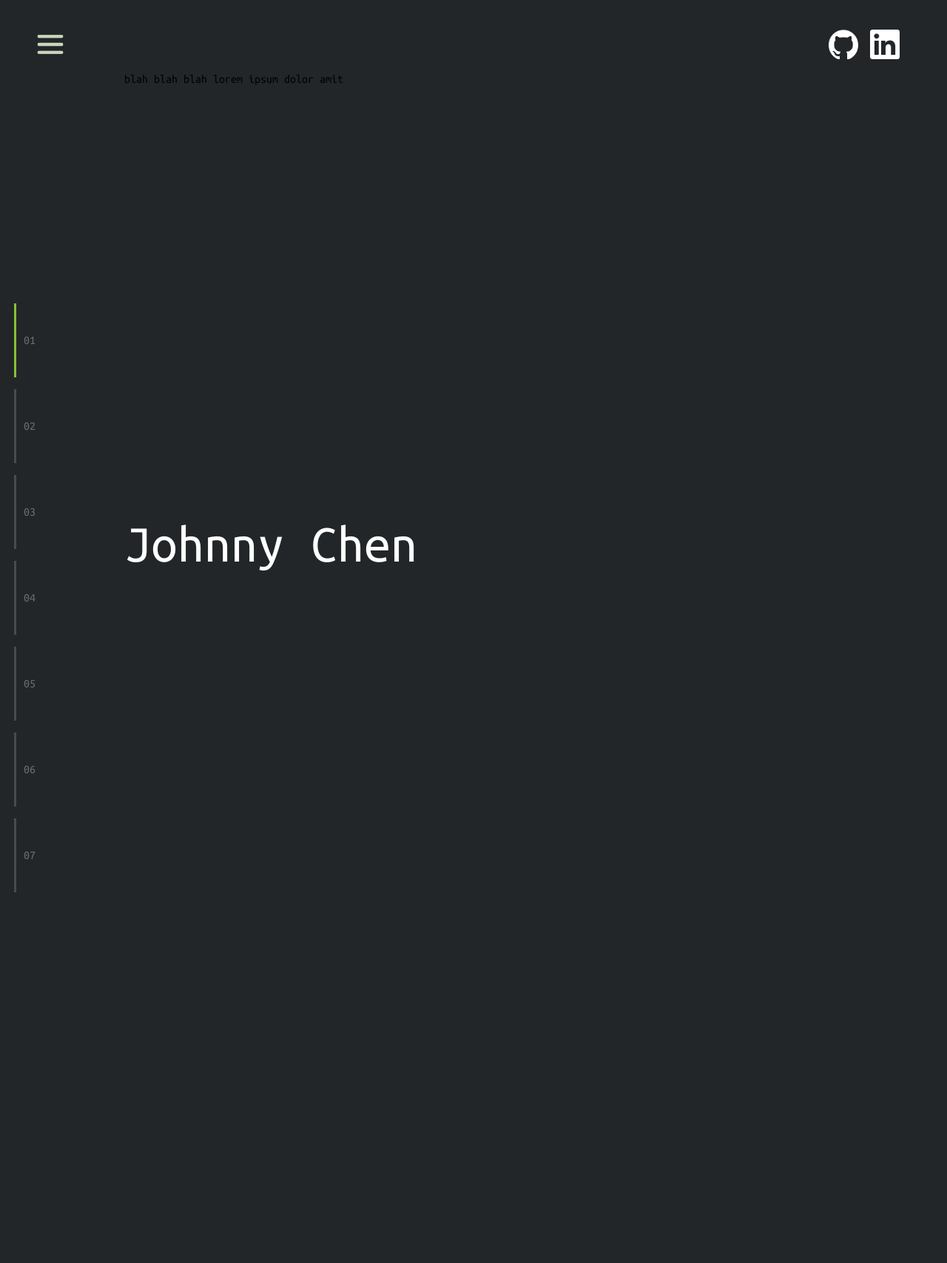
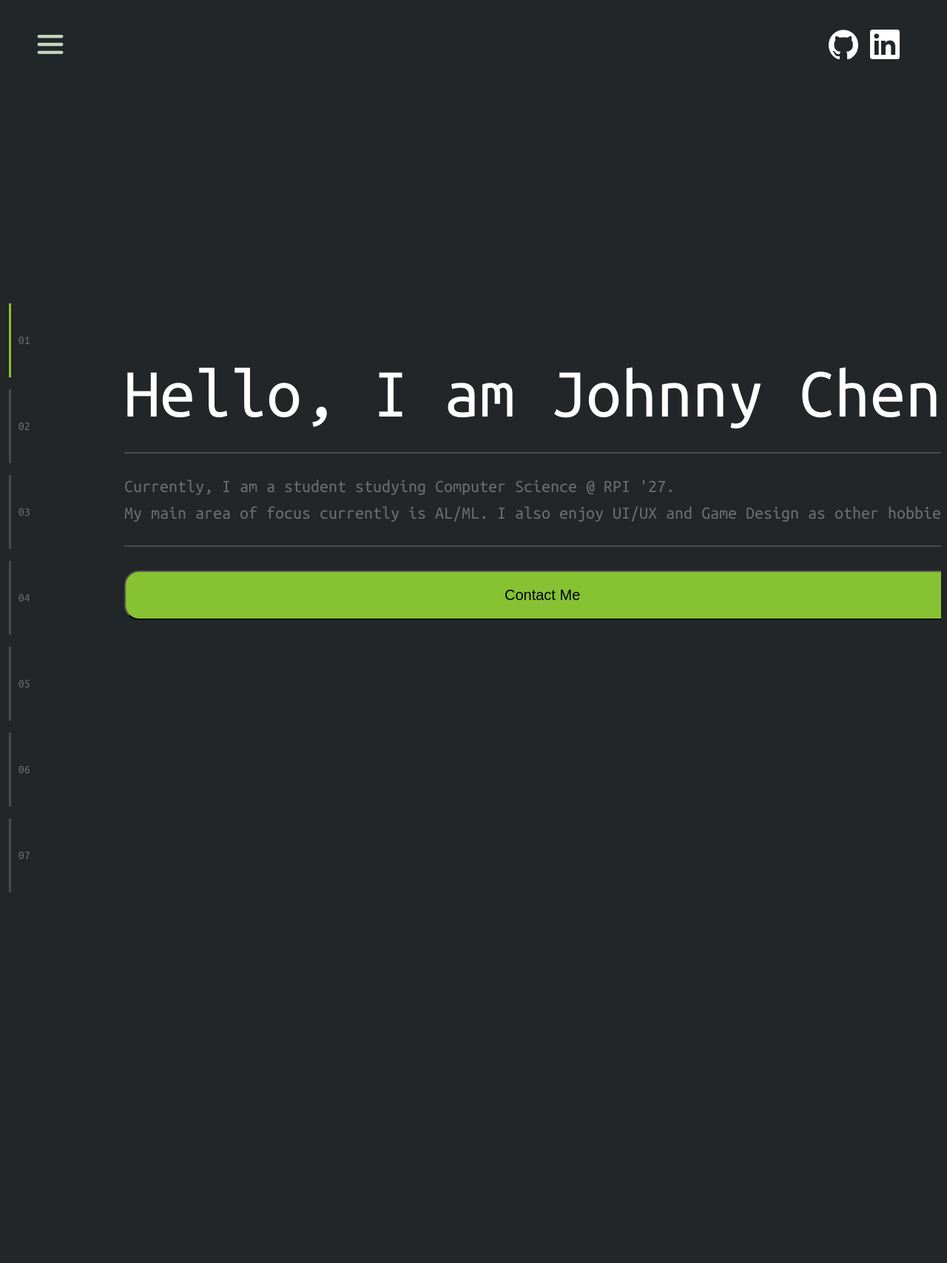
Before and after one commit to chenjohnny-cs/portfolio-dev, a PHP site: page / in a window 1280 px wide. Shown: the whole page at 74% size. Run offline with PHP 8.4, Linux system fonts and the light colour scheme.

Commit message:
New homepage with contact button, removed excess html from other pages

```diff
--- a/includes/pages/page1.inc
+++ b/includes/pages/page1.inc
@@ -1,4 +1,17 @@
+
+<!-- The Introductions Page -->
+
 <div id="introduction" class="page">
-    <p class="header">Johnny Chen</p>
-    <p class="subtext">blah blah blah lorem ipsum dolor amit</p>
+    <div>
+        <p class="header">Hello, I am Johnny Chen</p>
+        <div class="seperator"></div>
+        <div id="desc">
+            <p>Currently, I am a student studying Computer Science @ RPI '27. </p>
+            <p>My main area of focus currently is AL/ML. I also enjoy UI/UX and Game Design as other hobbies.</p>
+        </div>
+    </div>
+    <div class="seperator"></div>
+    <div>
+        <button class="btn-important">Contact Me</button>
+    </div>
 </div>
--- a/includes/pages/page2.inc
+++ b/includes/pages/page2.inc
@@ -1,4 +1,6 @@
-<div id="introduction" class="page">
-    <p class="header">Johnny Chen</p>
-    <p class="subtext">blah blah blah lorem ipsum dolor amit</p>
+
+<!-- Github / Personal Work -->
+
+<div class="page">
+    hello
 </div>
--- a/includes/pages/page3.inc
+++ b/includes/pages/page3.inc
@@ -1,4 +1,2 @@
-<div id="introduction" class="page">
-    <p class="header">Johnny Chen</p>
-    <p class="subtext">blah blah blah lorem ipsum dolor amit</p>
-</div>
+
+<!-- Professional Work -->
--- a/includes/pages/page4.inc
+++ b/includes/pages/page4.inc
@@ -1,4 +1,2 @@
-<div id="introduction" class="page">
-    <p class="header">Johnny Chen</p>
-    <p class="subtext">blah blah blah lorem ipsum dolor amit</p>
-</div>
+
+<!-- Contributions -->
--- a/includes/pages/page5.inc
+++ b/includes/pages/page5.inc
@@ -1,4 +1,2 @@
-<div id="introduction" class="page">
-    <p class="header">Johnny Chen</p>
-    <p class="subtext">blah blah blah lorem ipsum dolor amit</p>
-</div>
+
+<!-- More indepth contacts -->
--- a/includes/pages/page6.inc
+++ b/includes/pages/page6.inc
@@ -1,4 +1,2 @@
-<div id="introduction" class="page">
-    <p class="header">Johnny Chen</p>
-    <p class="subtext">blah blah blah lorem ipsum dolor amit</p>
-</div>
+
+<!-- More about me -->
--- a/includes/pages/page7.inc
+++ b/includes/pages/page7.inc
@@ -1,4 +1,2 @@
-<div id="introduction" class="page">
-    <p class="header">Johnny Chen</p>
-    <p class="subtext">blah blah blah lorem ipsum dolor amit</p>
-</div>
+
+<!-- Resume -->
--- a/resources/index.css
+++ b/resources/index.css
@@ -103,7 +103,7 @@ body {
     flex-direction: column;
     height: 100vh;
     width: 0.8em;
-    left: 1.5%;
+    left: 0.75em;
 }
 
 #page-container {
@@ -123,13 +123,6 @@ body {
     height: 100%;
     scroll-snap-align: start;
     margin-left: 10em;
-}
-
-.header {
-    position: absolute;
-    top: 33%;
-    color: white;
-    font-size: 72px;
 }
 
 .vertical-line {
@@ -185,3 +178,49 @@ body {
     background-color: var(--darkgreen);
     z-index: 10;
 }
+
+/*
+    Page 1
+*/
+
+#introduction {
+    display: flex;
+    flex-direction: column;
+}
+
+.header {
+    color: white;
+    font-size: 96px;
+    margin: 4em 0 0 0;
+}
+
+#desc {
+    font-size: 24px;
+    color: var(--light-grey);
+}
+
+#desc p {
+    margin: 0.5em 0 0 0;
+}
+
+.btn-important {
+    font-size: 20px;
+    background-color: var(--green);
+    border-radius: 1em;
+    color: black;
+    padding: 1em 25.6em 1em 25.6em;
+}
+
+.btn-important:hover {
+    background-color: var(--darkgreen);
+}
+
+.seperator {
+    margin: 2em 0 2em 0;
+    border: 1px var(--grey) solid;
+    width: 70em;
+}
+
+/*
+    Page 2
+*/
--- a/resources/index.js
+++ b/resources/index.js
@@ -8,11 +8,9 @@ function raiseCurtain() {
 }
 
 function nextPage(obj) {
-    let page_number = Math.floor(obj.scrollTop/window.innerHeight)+1;
+    let page_number = Math.floor(obj.scrollTop/(window.innerHeight-20))+1;
     let curr_page = document.querySelector(".curr-page");
     let next_page = document.getElementById("page"+page_number);
-
-    console.log(page_number);
 
     $(curr_page).removeClass("curr-page");
     $(next_page).addClass("curr-page");
```
